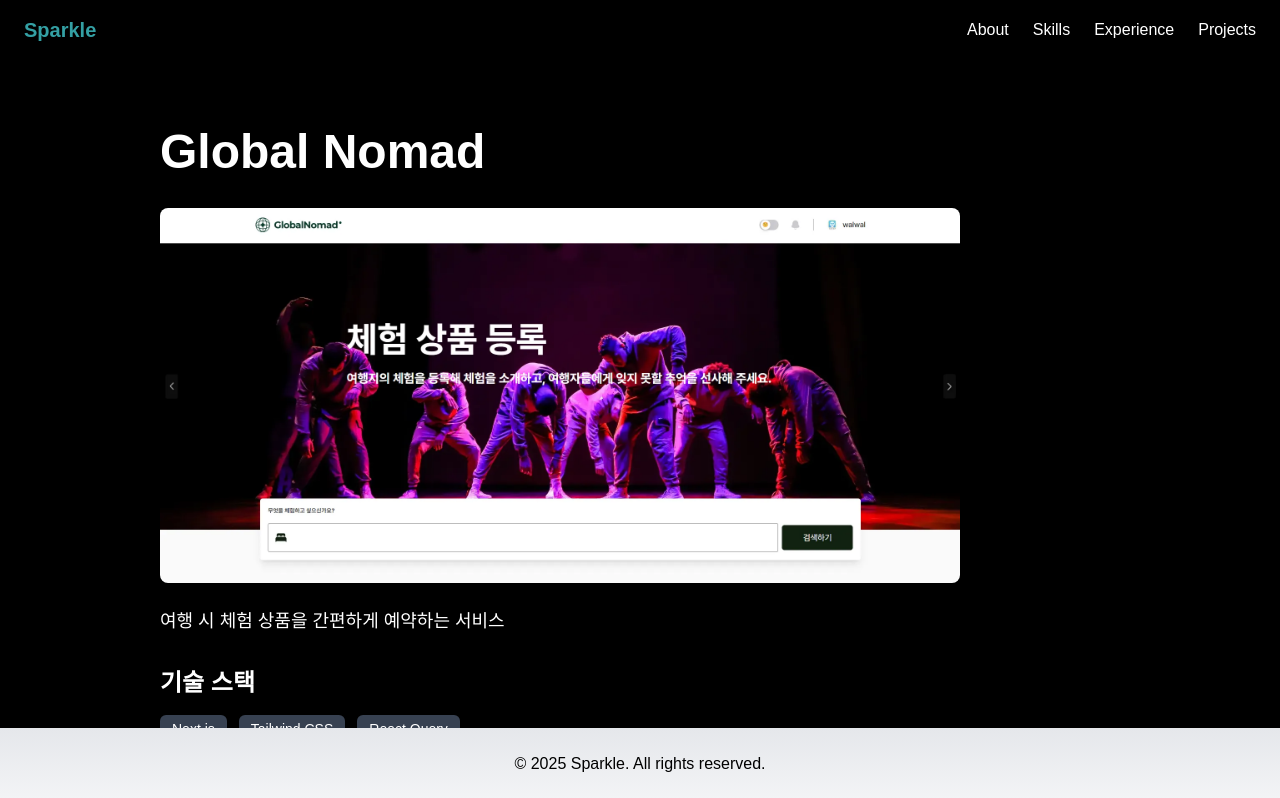
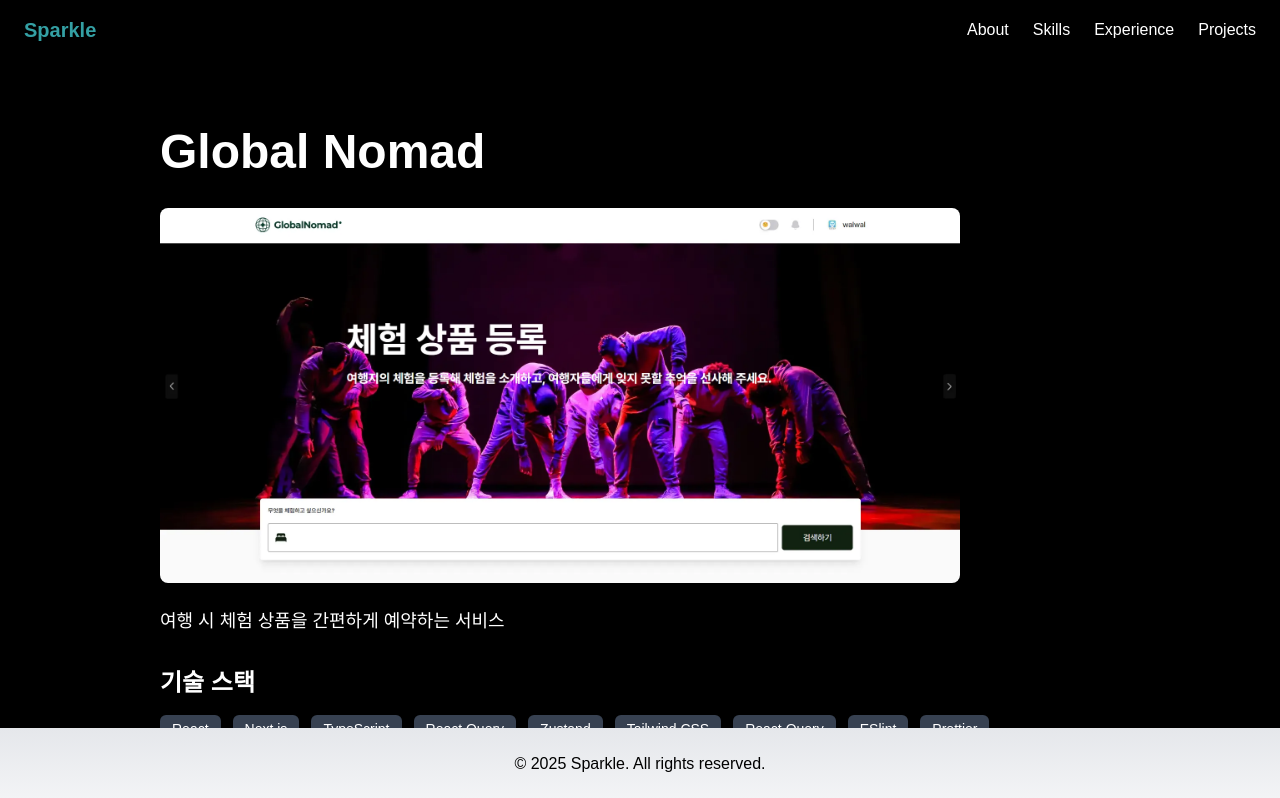
Before and after one commit to eqypo9/Sparklhae, a Next.js app: page /projects/global-nomad in a window 1280 px wide. Shown: the top 798 px of the page. Built offline with nearby package versions, Linux system fonts and the light colour scheme; a web font is replaced by a local one.

Commit message:
style: 지구본 이미지 절반으로 수정

```diff
--- a/src/components/sections/Projects.tsx
+++ b/src/components/sections/Projects.tsx
@@ -93,7 +93,12 @@ export default function Projects() {
         style={{ y: earthY }}
         className='absolute bottom-0 w-full flex justify-center'
       >
-        <Image src='/images/earth.png' alt='Earth' width={800} height={800} />
+        <Image
+          src='/images/earth_half.png'
+          alt='Earth Half'
+          width={800}
+          height={800}
+        />
       </motion.div>
     </section>
   );
--- a/src/data/projects.json
+++ b/src/data/projects.json
@@ -4,7 +4,17 @@
     "name": "HELLO-FIT",
     "description": "지도 기반 주변 인기 스포츠 시설을 탐색하는 서비스",
     "image": "/images/projects/hellofit.png",
-    "techStack": ["Next.js", "Recoil", "TypeScript"],
+    "techStack": [
+      "React",
+      "Next.js",
+      "TypeScript",
+      "Recoil",
+      "React Query",
+      "Axios",
+      "SCSS",
+      "ESlint",
+      "Prettier"
+    ],
     "features": [
       "지도 기반 스포츠 시설 탐색",
       "누적 수강생 데이터 기반 인기 트렌드 추천",
@@ -18,7 +28,17 @@
     "name": "Global Nomad",
     "description": "여행 시 체험 상품을 간편하게 예약하는 서비스",
     "image": "/images/projects/global-nomad.png",
-    "techStack": ["Next.js", "Tailwind CSS", "React Query"],
+    "techStack": [
+      "React",
+      "Next.js",
+      "TypeScript",
+      "React Query",
+      "Zustand",
+      "Tailwind CSS",
+      "React Query",
+      "ESlint",
+      "Prettier"
+    ],
     "features": [
       "체험 상품 상세 페이지 개발",
       "카카오 지도 연동으로 위치 제공",
@@ -32,7 +52,17 @@
     "name": "The Julge",
     "description": "알바 구직자와 사장님을 연결하는 서비스",
     "image": "/images/projects/the-julge.png",
-    "techStack": ["Next.js", "Styled Components", "Zustand"],
+    "techStack": [
+      "React",
+      "Next.js",
+      "TypeScript",
+      "Axios",
+      "React Query",
+      "Zustand",
+      "Styled Components",
+      "ESlint",
+      "Prettier"
+    ],
     "features": [
       "알바 구직자와 사장님 간 매칭 기능",
       "채팅 시스템을 활용한 실시간 커뮤니케이션",
```
Also changed, not shown: 1 other file (tests, documents, lock files or other folders).
